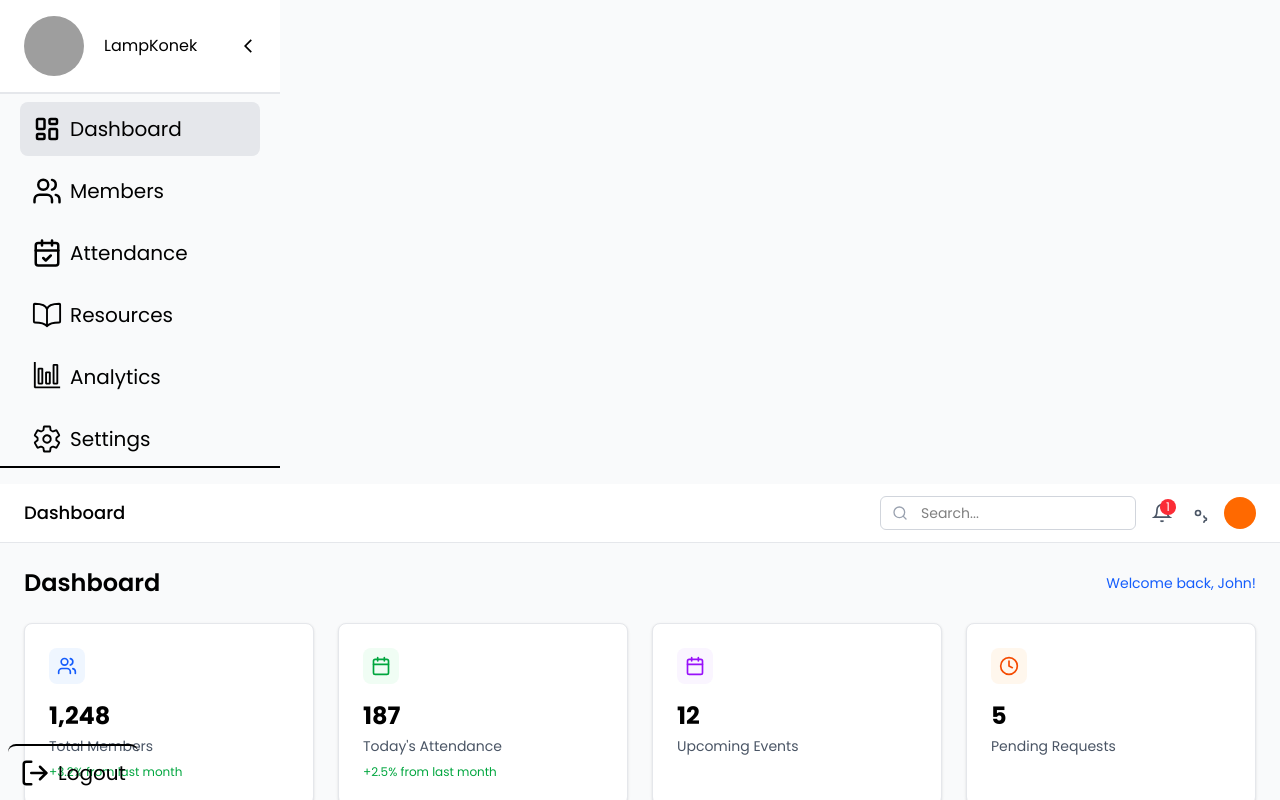
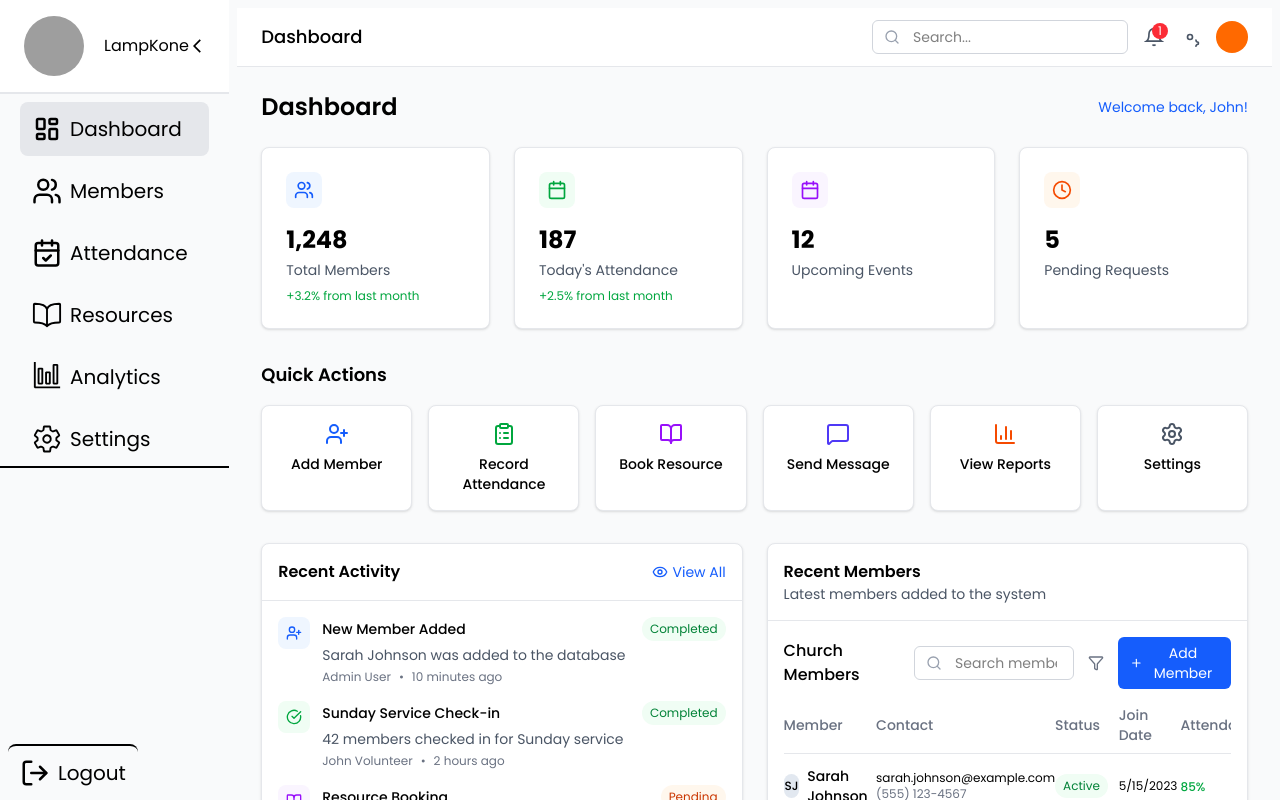
Before and after one commit to JohnBert1/capstone, a React (Vite) app: page /dashboard in a window 1280 px wide. Shown: the top 800 px of the page. Built offline with nearby package versions, Linux system fonts and the light colour scheme; grey boxes are pictures that could not be loaded.

Commit message:
Fix dashboard

```diff
--- a/src/pages/Dashboard.jsx
+++ b/src/pages/Dashboard.jsx
@@ -172,12 +172,12 @@ export default function DashboardPage() {
   };
 
   return (
-    <div className="min-h-screen bg-gray-50">
+    <div className="min-h-screen flex flex-row bg-gray-50">
       {/* Top Header */}
       <aside className="w-70">
         <Sidebar />
       </aside>
-      <div className="w-full h-174">
+      <div className="w-full h-174 p-2">
         <header className="bg-white border-b border-gray-200 px-6 py-3 flex items-center justify-between">
           <h1 className="text-lg font-medium">Dashboard</h1>
 
```
